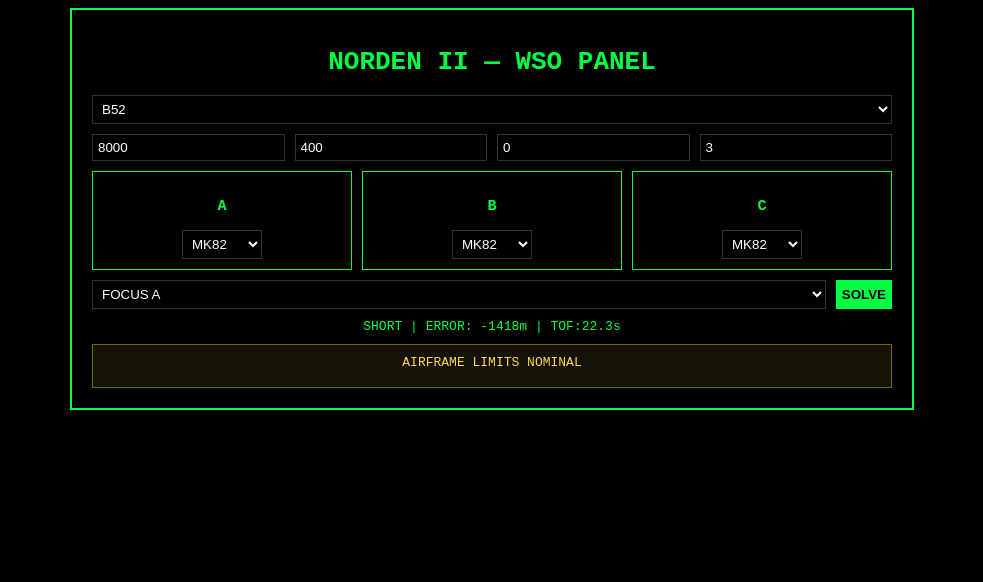
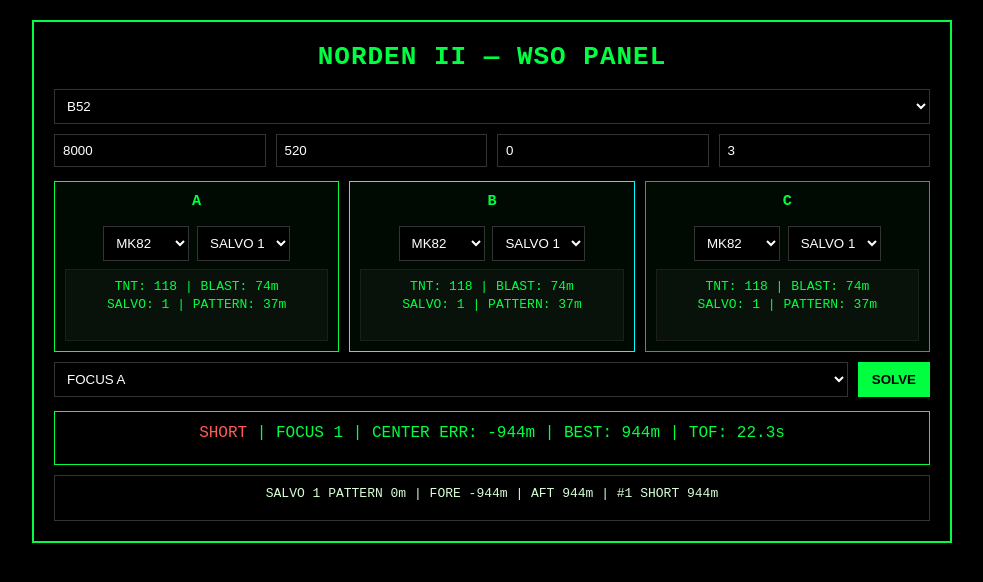
Before and after one commit to KJumpmaster/NORDEN_II, a plain HTML site: page index.html in a window 1280 px wide. Both pictures are taken after a click on the button "SOLVE". Shown: the whole page, without its empty margins (148-1131 px from the left). Drawn offline with Linux system fonts and the light colour scheme.

Commit message:
Add files via upload

```diff
--- a/index.html
+++ b/index.html
@@ -2,7 +2,7 @@
 <html lang="en">
 <head>
 <meta charset="UTF-8">
-<title>NORDEN II v2</title>
+<title>NORDEN II v2 — Pass 2 Salvo</title>
 <link rel="stylesheet" href="style.css">
 </head>
 <body>
@@ -23,22 +23,43 @@
 </div>
 
 <div class="solutions">
-<div class="sol">
+  <div class="sol sol-a">
     <h3>A</h3>
     <select id="bomb1" onchange="sync(1)"></select>
-<div id="out1"></div>
+    <select id="salvo1" onchange="sync(1)">
+      <option value="1">SALVO 1</option>
+      <option value="2">SALVO 2</option>
+      <option value="4">SALVO 4</option>
+      <option value="6">SALVO 6</option>
+      <option value="8">SALVO 8</option>
+    </select>
+    <div id="out1" class="outbox"></div>
   </div>
 
-<div class="sol">
+  <div class="sol sol-b">
     <h3>B</h3>
     <select id="bomb2" onchange="sync(2)"></select>
-<div id="out2"></div>
+    <select id="salvo2" onchange="sync(2)">
+      <option value="1">SALVO 1</option>
+      <option value="2">SALVO 2</option>
+      <option value="4">SALVO 4</option>
+      <option value="6">SALVO 6</option>
+      <option value="8">SALVO 8</option>
+    </select>
+    <div id="out2" class="outbox"></div>
   </div>
 
-<div class="sol">
+  <div class="sol sol-c">
     <h3>C</h3>
     <select id="bomb3" onchange="sync(3)"></select>
-<div id="out3"></div>
+    <select id="salvo3" onchange="sync(3)">
+      <option value="1">SALVO 1</option>
+      <option value="2">SALVO 2</option>
+      <option value="4">SALVO 4</option>
+      <option value="6">SALVO 6</option>
+      <option value="8">SALVO 8</option>
+    </select>
+    <div id="out3" class="outbox"></div>
   </div>
 </div>
 
@@ -52,7 +73,7 @@
 </div>
 
 <div id="result">READY</div>
-<div id="advisory" class="advisory">AIRFRAME LIMITS NOMINAL</div>
+<div id="pattern"></div>
 
 </div>
 
--- a/script.js
+++ b/script.js
@@ -1,33 +1,33 @@
 const AC = [
-{ name:"B52", speed:520, maxSpeed:650 },
-{ name:"A10", speed:350, maxSpeed:439 }
+  { name: "B52", speed: 520, maxSpeed: 650 },
+  { name: "A10", speed: 350, maxSpeed: 439 }
 ];
 
 const BOMBS = [
-{ name:"MK82", tnt:118, drag:1.0 },
-{ name:"MK84", tnt:428, drag:1.3 },
-{ name:"FAB500", tnt:213, drag:1.1 }
+  { name: "MK82", tnt: 118, drag: 1.0 },
+  { name: "MK84", tnt: 428, drag: 1.3 },
+  { name: "FAB500", tnt: 213, drag: 1.1 }
 ];
 
-function init(){
+function init() {
   const ac = document.getElementById("ac");
-AC.forEach(a=>ac.innerHTML+=`<option>${a.name}</option>`);
+  AC.forEach(a => ac.innerHTML += `<option>${a.name}</option>`);
 
-[1,2,3].forEach(i=>{
-const b = document.getElementById("bomb"+i);
-BOMBS.forEach(x=>b.innerHTML+=`<option>${x.name}</option>`);
+  [1, 2, 3].forEach(i => {
+    const b = document.getElementById("bomb" + i);
+    BOMBS.forEach(x => b.innerHTML += `<option>${x.name}</option>`);
   });
+
+  loadAC();
+  [1, 2, 3].forEach(sync);
 }
 
-function loadAC(){
+function loadAC() {
   const index = document.getElementById("ac").selectedIndex;
   const ac = AC[index];
-
   const spd = document.getElementById("spd");
 
   spd.value = ac.speed;
-
-// 🔥 apply hard limit
   spd.max = ac.maxSpeed;
   spd.dataset.max = ac.maxSpeed;
 }
@@ -35,8 +35,6 @@
 function clampSpeed() {
   const spd = document.getElementById("spd");
   const max = parseFloat(spd.dataset.max);
-  const ac = AC[document.getElementById("ac").selectedIndex];
-  const advisory = document.getElementById("advisory");
 
   if (!max) return;
 
@@ -44,36 +42,46 @@
   if (Number.isFinite(val) && val > max) {
     spd.value = max;
     spd.style.borderColor = "red";
-
-    if (advisory) {
-      advisory.textContent = `AIRCRAFT LIMIT: ${ac.name} MAX SPEED IS ${max} MPH — INPUT CLAMPED`;
-    }
-
     setTimeout(() => spd.style.borderColor = "#333", 400);
-  } else if (advisory) {
-    advisory.textContent = "AIRFRAME LIMITS NOMINAL";
   }
 }
 
-function sync(n){
+function sync(n) {
   updatePreview(n);
 }
 
-function updatePreview(n){
-const bomb = BOMBS[document.getElementById("bomb"+n).selectedIndex];
-const blast = Math.cbrt(bomb.tnt)*15;
-document.getElementById("out"+n).innerHTML =
-`TNT:${bomb.tnt} | BLAST:${blast.toFixed(0)}m`;
+function updatePreview(n) {
+  const bomb = BOMBS[document.getElementById("bomb" + n).selectedIndex];
+  const salvo = parseInt(document.getElementById("salvo" + n).value, 10);
+  const blast = Math.cbrt(bomb.tnt) * 15;
+  const pattern = estimatePatternLength(salvo, blast);
+
+  document.getElementById("out" + n).innerHTML =
+    `TNT: ${bomb.tnt} | BLAST: ${blast.toFixed(0)}m<br>` +
+    `SALVO: ${salvo} | PATTERN: ${pattern.toFixed(0)}m`;
 }
 
-function solve(){
-const alt = document.getElementById("alt").value * 0.3048;
-const spd = document.getElementById("spd").value * 0.447;
-const dive = document.getElementById("dive").value * Math.PI/180;
-const distTarget = document.getElementById("dist").value * 1000;
+function estimatePatternLength(salvo, blast) {
+  if (salvo <= 1) return blast * 0.5;
+  return (salvo - 1) * (blast * 0.7);
+}
 
+function getFocusedBomb() {
   const focus = document.getElementById("focus").value;
-const bomb = BOMBS[document.getElementById("bomb"+focus).selectedIndex];
+  const bomb = BOMBS[document.getElementById("bomb" + focus).selectedIndex];
+  const salvo = parseInt(document.getElementById("salvo" + focus).value, 10);
+  return { focus, bomb, salvo };
+}
+
+function solve() {
+  clampSpeed();
+
+  const alt = parseFloat(document.getElementById("alt").value || 0) * 0.3048;
+  const spd = parseFloat(document.getElementById("spd").value || 0) * 0.447;
+  const dive = parseFloat(document.getElementById("dive").value || 0) * Math.PI / 180;
+  const distTarget = parseFloat(document.getElementById("dist").value || 0) * 1000;
+
+  const { focus, bomb, salvo } = getFocusedBomb();
 
   let vx = spd * Math.cos(dive);
   let vy = spd * Math.sin(dive);
@@ -81,24 +89,73 @@
   let t = 0;
   let x = 0;
   let y = alt;
+  const dt = 0.1;
 
-while(y > 0){
-let drag = bomb.drag;
+  while (y > 0 && t < 120) {
+    const drag = bomb.drag;
     vx *= (1 - 0.01 * drag);
-vy -= 9.81 * 0.1;
-x += vx * 0.1;
-y += vy * 0.1;
-t += 0.1;
+    vy -= 9.81 * dt;
+    x += vx * dt;
+    y += vy * dt;
+    t += dt;
   }
 
-const error = x - distTarget;
+  const centerError = x - distTarget;
+  const blast = Math.cbrt(bomb.tnt) * 15;
+  const spacing = Math.max(12, blast * 0.7);
+  const offsets = buildSalvoOffsets(salvo, spacing);
+  const impacts = offsets.map(offset => centerError + offset);
 
-let result = "HIT";
-if(error > 50) result = "LONG";
-if(error < -50) result = "SHORT";
+  const bestAbsError = Math.min(...impacts.map(v => Math.abs(v)));
+  const avgError = impacts.reduce((sum, v) => sum + v, 0) / impacts.length;
+  const fore = Math.max(...impacts);
+  const aft = Math.min(...impacts);
+  const patternLength = fore - aft;
+
+  let result = "MISS";
+  let klass = "bad";
+
+  if (bestAbsError <= blast) {
+    result = "HIT";
+    klass = "good";
+  } else if (bestAbsError <= blast * 1.75) {
+    result = "NEAR HIT";
+    klass = "warn";
+  } else if (avgError > 0) {
+    result = "LONG";
+    klass = "bad";
+  } else {
+    result = "SHORT";
+    klass = "bad";
+  }
+
+  const impactWords = impacts
+    .map((v, i) => {
+      const tag = v > 0 ? "LONG" : (v < 0 ? "SHORT" : "ON");
+      return `#${i + 1} ${tag} ${Math.abs(v).toFixed(0)}m`;
+    })
+    .join(" | ");
 
   document.getElementById("result").innerHTML =
-`${result} | ERROR: ${error.toFixed(0)}m | TOF:${t.toFixed(1)}s`;
+    `<span class="${klass}">${result}</span> | FOCUS ${focus} | ` +
+    `CENTER ERR: ${centerError.toFixed(0)}m | BEST: ${bestAbsError.toFixed(0)}m | TOF: ${t.toFixed(1)}s`;
+
+  document.getElementById("pattern").innerHTML =
+    `SALVO ${salvo} PATTERN ${patternLength.toFixed(0)}m | ` +
+    `FORE ${fore.toFixed(0)}m | AFT ${Math.abs(aft).toFixed(0)}m | ${impactWords}`;
+}
+
+function buildSalvoOffsets(salvo, spacing) {
+  if (salvo <= 1) return [0];
+
+  const offsets = [];
+  const center = (salvo - 1) / 2;
+
+  for (let i = 0; i < salvo; i++) {
+    offsets.push((i - center) * spacing);
+  }
+
+  return offsets;
 }
 
 init();
--- a/style.css
+++ b/style.css
@@ -1,54 +1,99 @@
 body {
-background:black;
-color:#00ff41;
-font-family:monospace;
-text-align:center;
+background: black;
+color: #00ff41;
+font-family: monospace;
+text-align: center;
+margin: 0;
+padding: 20px;
 }
 
 .panel {
-border:2px solid #00ff41;
-padding:20px;
-width:800px;
-margin:auto;
+border: 2px solid #00ff41;
+padding: 20px;
+width: min(920px, calc(100vw - 40px));
+margin: auto;
+box-sizing: border-box;
+}
+
+h1 {
+margin-top: 0;
+letter-spacing: 1px;
 }
 
 .row {
-display:flex;
-gap:10px;
-margin:10px 0;
+display: flex;
+gap: 10px;
+margin: 10px 0;
 }
 
 input, select {
-flex:1;
-background:black;
-color:white;
-border:1px solid #333;
-padding:5px;
+flex: 1;
+background: black;
+color: white;
+border: 1px solid #333;
+padding: 8px;
+box-sizing: border-box;
 }
 
 .solutions {
-display:flex;
-gap:10px;
+display: flex;
+gap: 10px;
+margin-top: 14px;
 }
 
 .sol {
-flex:1;
-border:1px solid #00ff41;
-padding:10px;
+flex: 1;
+border: 1px solid #00ff41;
+padding: 10px;
+background: rgba(0, 255, 65, 0.04);
 }
 
+.sol h3 {
+margin-top: 0;
+}
+
+.sol select {
+margin-bottom: 8px;
+}
+
+.outbox {
+min-height: 54px;
+padding: 8px;
+border: 1px solid #1d1d1d;
+background: rgba(255,255,255,0.03);
+font-size: 13px;
+line-height: 1.4;
+}
+
+.sol-a { border-color: #00ff41; }
+.sol-b { border-color: #00ffff; }
+.sol-c { border-color: #ff4040; }
+
 button {
-background:#00ff41;
-border:none;
-font-weight:bold;
-cursor:pointer;
+background: #00ff41;
+border: none;
+font-weight: bold;
+cursor: pointer;
+padding: 8px 14px;
 }
-#advisory {
+
+#result {
+margin-top: 14px;
+padding: 12px;
+border: 1px solid #00ff41;
+min-height: 28px;
+font-size: 16px;
+}
+
+#pattern {
 margin-top: 10px;
 padding: 10px;
-border: 1px solid #7a6400;
-color: #ffd54a;
-background: rgba(255, 213, 74, 0.08);
-min-height: 22px;
+border: 1px solid #333;
+min-height: 24px;
 font-size: 13px;
+color: #d7ffd7;
 }
+
+.good { color: #00ff41; }
+.warn { color: #ffcc33; }
+.bad { color: #ff5a5a; }
```
Lines whose indentation alone changed are shown as unchanged.
